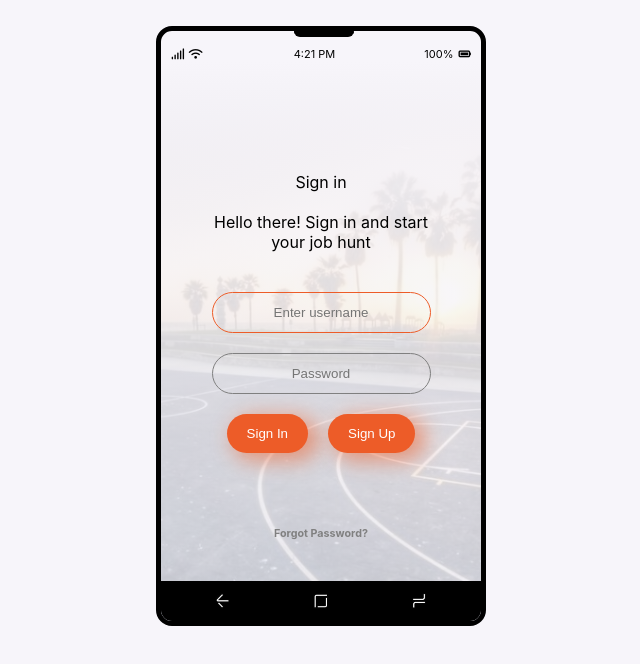
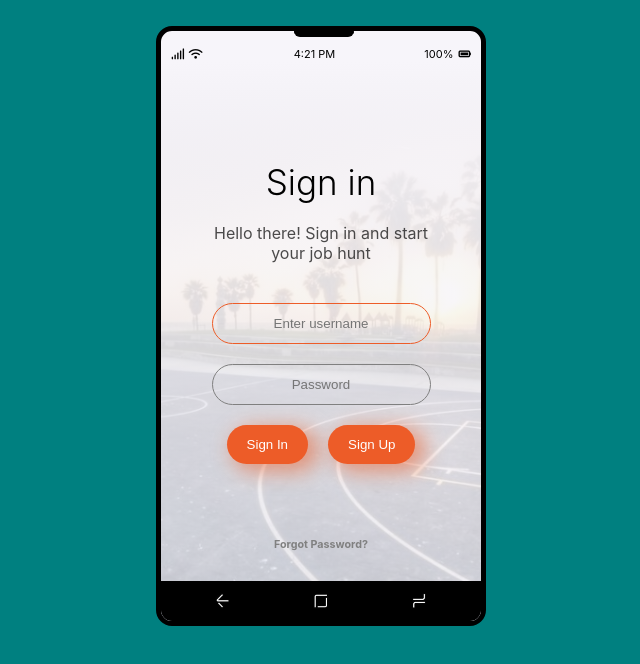
Before and after one commit to PhillipUg/microverse-jobs-mobile, a React (Create React App) app: page /signin in a window 1280 px wide. Shown: the top 664 px of the page, without its empty margins (319-959 px from the left). Built offline with nearby package versions, Linux system fonts and the light colour scheme.

Commit message:
styles auth error. JobDetails image and change background color

```diff
--- a/src/assets/styles/JobDetails.module.css
+++ b/src/assets/styles/JobDetails.module.css
@@ -49,12 +49,7 @@
   display: none;
 }
 
-.img {
-  background-image: url('../images/job.png');
-  background-repeat: no-repeat;
-  background-position: center;
-  background-size: cover;
+.img img {
+  width: 100%;
   border-radius: 0.5rem;
-  height: 200px;
-  /* width:; */
 }
--- a/src/assets/styles/auth.module.css
+++ b/src/assets/styles/auth.module.css
@@ -42,6 +42,19 @@
   padding: 0 30px;
   text-align: center;
 }
+.wrapper form p:first-child{
+  font-weight: 300;
+  font-size: 35px;
+}
+
+.wrapper form p:nth-child(2){
+  color: rgba(0, 0, 0, 0.699);
+}
+
+.wrapper form p:nth-child(3){
+color: red;
+font-size: 12px;
+}
 
 .wrapper form button {
   background: #ED5C28;
--- a/src/assets/styles/index.css
+++ b/src/assets/styles/index.css
@@ -19,8 +19,8 @@ body {
     sans-serif;
   -webkit-font-smoothing: antialiased;
   -moz-osx-font-smoothing: grayscale;
-  background-color: #F7F5FA;
-  height: 100vh;
+  background-color: teal;
+    height: 100vh;
   width: 100vw;
 }
 
@@ -48,6 +48,7 @@ body {
   border-radius: 1rem;
   padding: 1rem 0.5rem;
   position: relative;
+  background: #F7F5FA;
 }
 
 .navigation {
```
Also changed, not shown: 1 other file (tests, documents, lock files or other folders).
